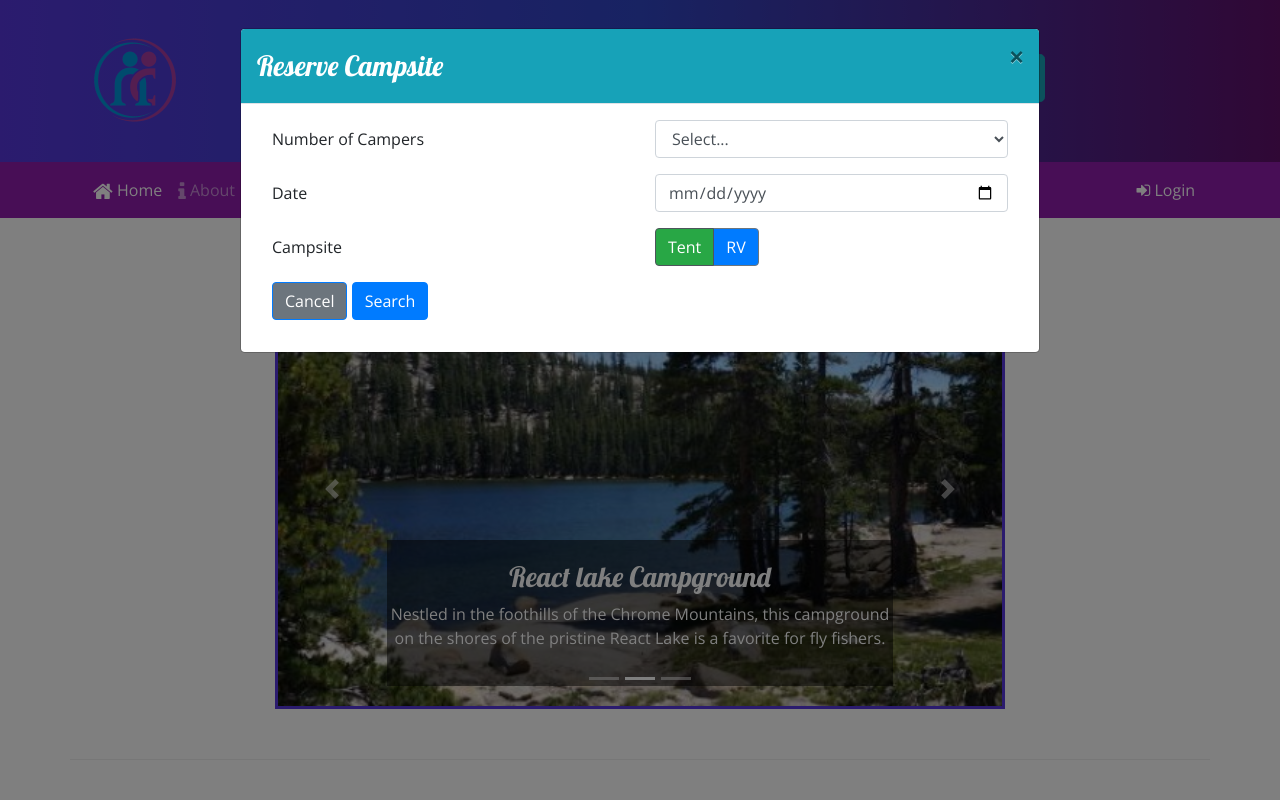
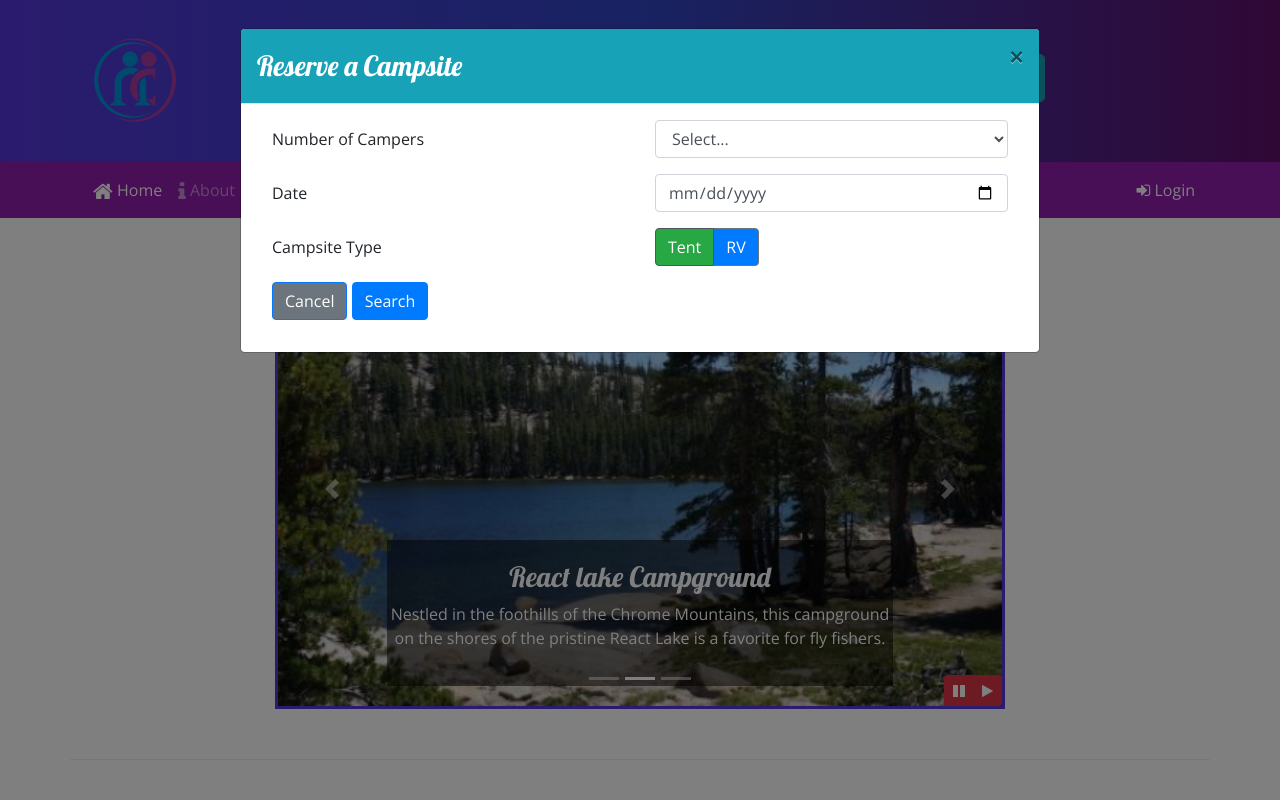
Before and after one commit to chukwunma/websitebuild, a website: page index.html in a window 1280 px wide. Both pictures are taken after a click on the link "Reserve Campsite". Shown: the top 800 px of the page. Drawn offline with nearby package versions, Linux system fonts and the light colour scheme.

Commit message:
Bootstrap and jQuery Part1

```diff
--- a/css/styles.css
+++ b/css/styles.css
@@ -49,3 +49,9 @@
 .carousel {
     border: solid #5637DD;
 }
+#carouselButton {
+    position: absolute;
+    right: 0;
+    bottom: 0;
+    z-index: 100;
+}
--- a/index.html
+++ b/index.html
@@ -38,7 +38,7 @@
         <div class="modal-dialog modal-lg" role="document">
             <div class="modal-content">
                 <div class="modal-header bg-info text-white">
-                    <h3 class="modal-title">Reserve Campsite</h3>
+                    <h3 class="modal-title">Reserve a Campsite</h3>
                     <button type="button" class="close" data-dismiss="modal">&times;</button>
                 </div>
                 <div class="modal-body">
@@ -65,7 +65,7 @@
                         </div>
                             </div>
                     <div class="form-group row">
-                        <label for="" class="col-sm-6 col-form-label">Campsite</label>
+                        <label for="" class="col-sm-6 col-form-label">Campsite Type</label>
                         <div class="col-2 btn-group btn-group-toggle" data-toggle="buttons">
                             <label class="btn btn-secondary active bg-success">
                                 <input type="radio" name="options" id="option1" autocomplete="off" checked> Tent
@@ -183,6 +183,15 @@
                         <span class="carousel-control-next-icon"></span>
                         <span class="sr-only">Next</span>
                     </a>
+                    <div class="btn-group" id="carouselButton">
+                        <button class="btn btn-danger btn-sm" id="carouselPause">
+                            <i class="fa fa-pause"></i>
+                        </button>
+                        <button class="btn btn-danger btn-sm" id="carouselPlay">
+                            <i class="fa fa-play"></i>
+                        </button>
+                    </div>
+                    </div>
         </div>
         </div>
     </div>
@@ -264,7 +273,17 @@
     <script src="node_modules/jquery/dist/jquery.slim.min.js"></script>
     <script src="node_modules/popper.js/dist/umd/popper.min.js"></script>
     <script src="node_modules/bootstrap/dist/js/bootstrap.min.js"></script>
-
+    <script>
+        $(function() {
+            $(".carousel").carousel( { interval: 2000 } );
+            $("#carouselPause").click(function(){
+                $(".carousel").carousel("pause");
+            });
+            $("#carouselPlay").click(function(){
+                $(".carousel").carousel("cycle");
+            });
+        });
+    </script>
 </body>
 
 </html>
```
